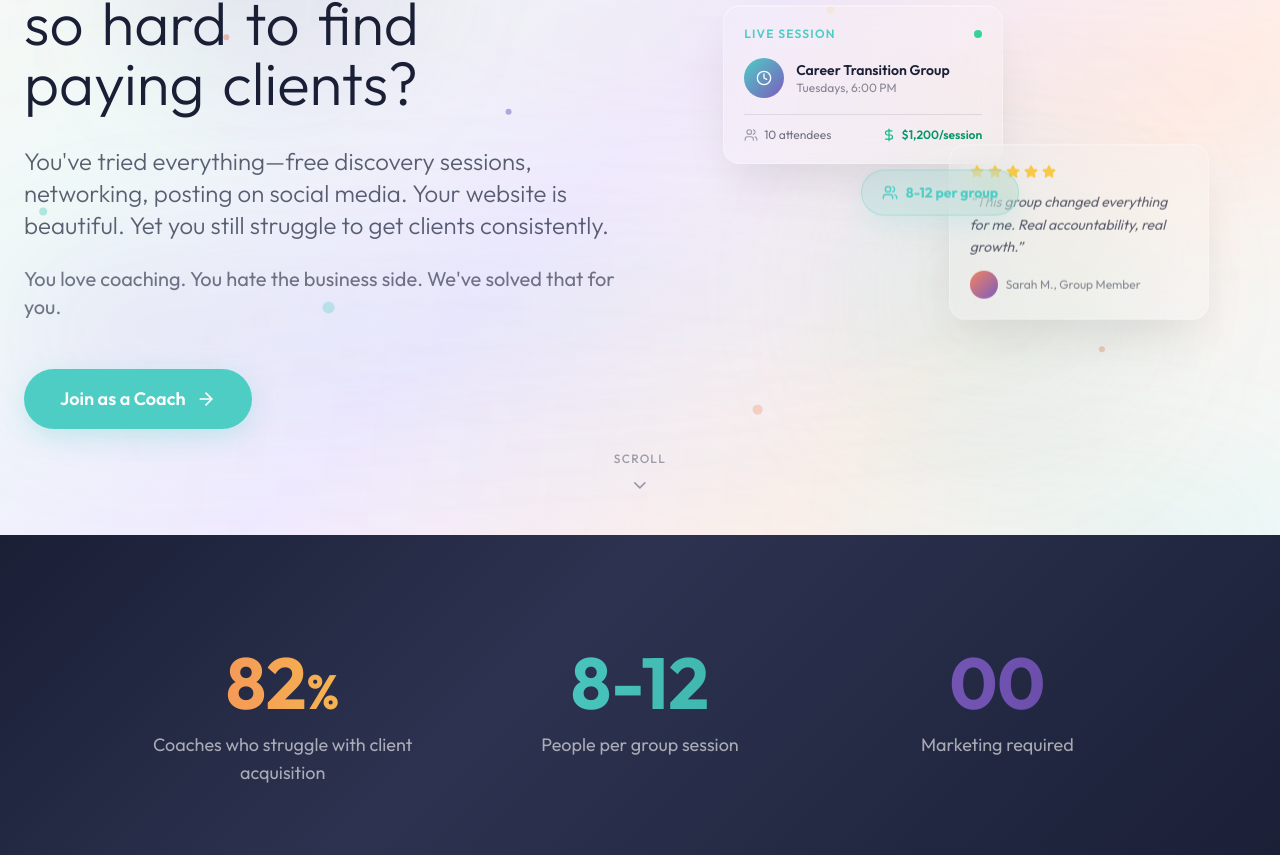
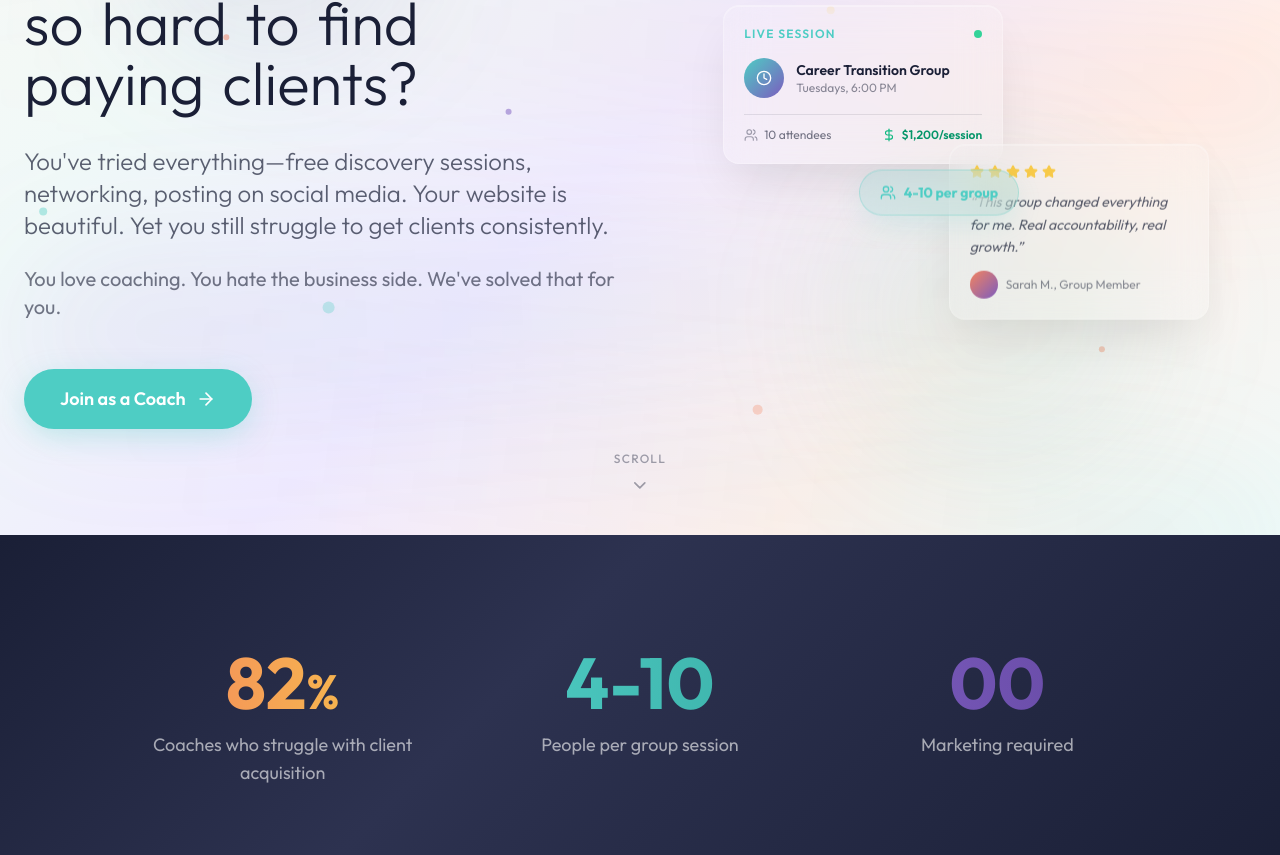
Before and after one commit to gaiaCollwi/collwi-coach, a Next.js app: page / in a window 1280 px wide. Shown: the part 265-1120 px from the top of the page. Built offline with nearby package versions, Linux system fonts and the light colour scheme.

Commit message:
Update group size from 8-12 to 4-10 everywhere
Co-Authored-By: Claude Opus 4.6 (1M context) <noreply@anthropic.com>

```diff
--- a/app/page.tsx
+++ b/app/page.tsx
@@ -332,7 +332,7 @@ function DashboardMockup() {
         }}>
         <div className="flex items-center gap-2">
           <Users size={16} className="text-brand-teal" />
-          <span className="text-sm font-bold text-brand-teal">8-12 per group</span>
+          <span className="text-sm font-bold text-brand-teal">4-10 per group</span>
         </div>
       </div>
     </div>
@@ -732,7 +732,7 @@ export default function CoachesPage() {
       icon: Users,
       color: "bg-brand-teal/10 text-brand-teal",
       title: "Scale Without Burning Out",
-      desc: "You're stuck trading time for money in 1:1 sessions. Group coaching lets you serve 8-12 people at once\u2014multiply your income without multiplying your hours."
+      desc: "You're stuck trading time for money in 1:1 sessions. Group coaching lets you serve 4-10 people at once\u2014multiply your income without multiplying your hours."
     },
     {
       icon: Settings,
@@ -761,7 +761,7 @@ export default function CoachesPage() {
     },
     {
       number: "3",
-      title: "Lead Small Groups (8-12 People)",
+      title: "Lead Small Groups (4-10 People)",
       desc: "Guide live sessions. Build community. Make the impact you've always wanted."
     },
     {
@@ -789,7 +789,7 @@ export default function CoachesPage() {
     { num: '01', title: 'Register as a Coach', desc: 'Quick registration for certified coaches ready to offer group programs', accent: 'from-brand-teal to-brand-teal-dark' },
     { num: '02', title: 'Create Your Program', desc: 'Easy, quick process to set up your group coaching program. You set your own pricing and schedule', accent: 'from-brand-coral to-brand-coral' },
     { num: '03', title: 'Members Find You', desc: 'Members browse programs and choose what fits their needs\u2014no marketing required on your end', accent: 'from-brand-purple to-brand-purple-dark' },
-    { num: '04', title: 'Lead & Earn', desc: 'Facilitate small groups (8-12 people), scale your impact, build sustainable income', accent: 'from-brand-teal to-brand-purple' },
+    { num: '04', title: 'Lead & Earn', desc: 'Facilitate small groups (4-10 people), scale your impact, build sustainable income', accent: 'from-brand-teal to-brand-purple' },
   ]
 
   const gradientAccentColors = [
@@ -908,7 +908,7 @@ export default function CoachesPage() {
             {/* Stat 2 */}
             <div className="stat-item text-center" style={{ opacity: 0 }}>
               <div className="text-6xl md:text-7xl font-sans font-bold bg-gradient-to-r from-brand-teal to-brand-teal-dark bg-clip-text text-transparent mb-3">
-                8-12
+                4-10
               </div>
               <p className="text-white/60 text-lg">People per group session</p>
             </div>
```
